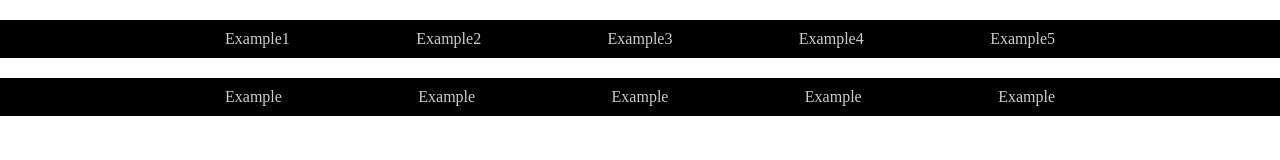
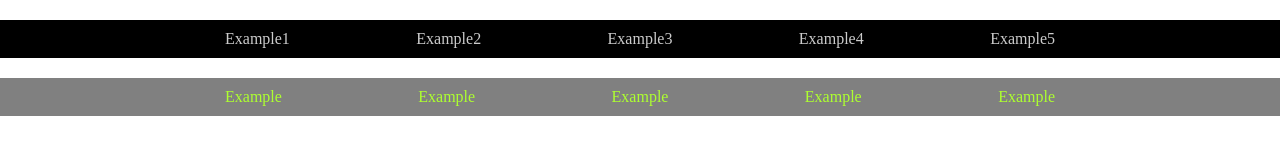
Before and after one commit to Esenov-Kubanychbek/my-first-nav, a plain HTML site: page index.html in a window 1280 px wide. Drawn offline with Linux system fonts and the light colour scheme.

Commit message:
Adding changes to the second nav

```diff
--- a/index.html
+++ b/index.html
@@ -18,7 +18,7 @@
 
         </ul>
     </nav>
-    <nav>
+    <nav id="nav2">
         <ul>
             <li><a href="">Example</a></li>
             <li><a href="">Example</a></li>
--- a/style.css
+++ b/style.css
@@ -34,3 +34,9 @@ nav ul li a:active{
     background-color: white;
     color: black;
 }
+#nav2{
+    background-color: gray;
+}
+#nav2 ul li a{
+    color: greenyellow;
+}
```
